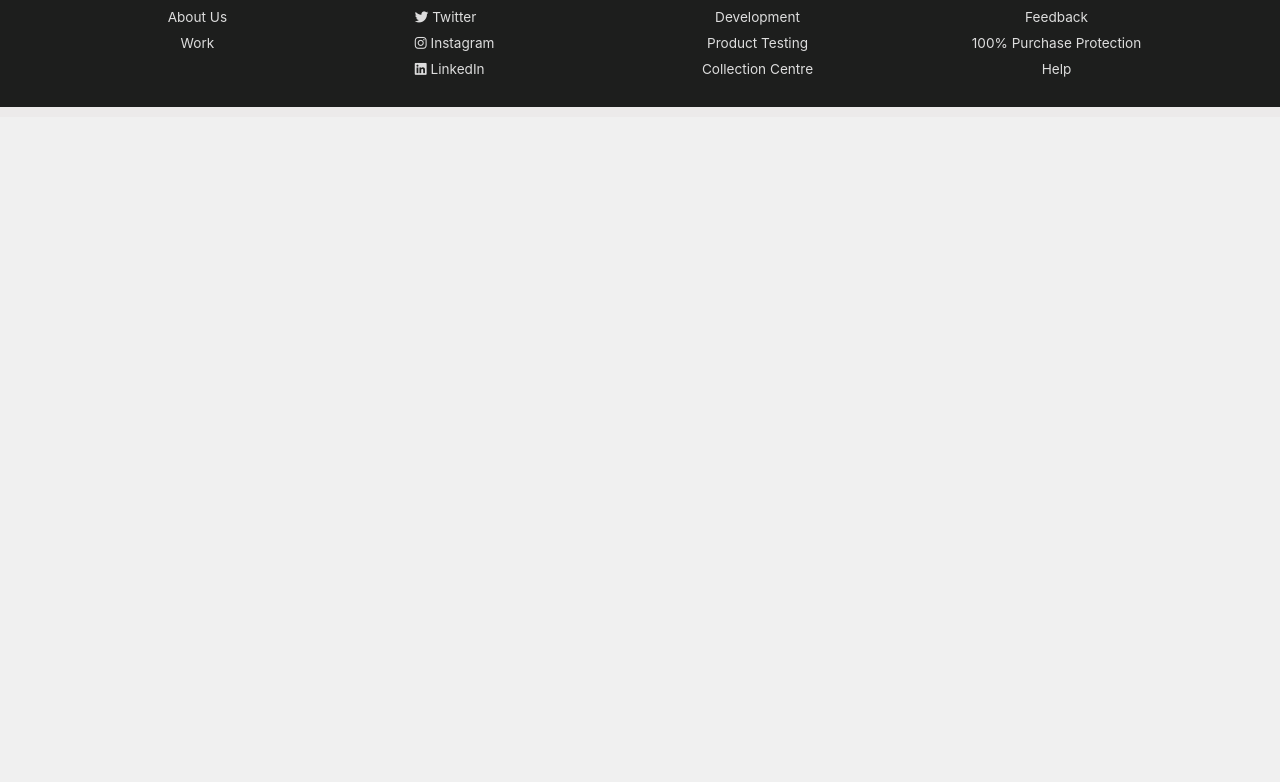
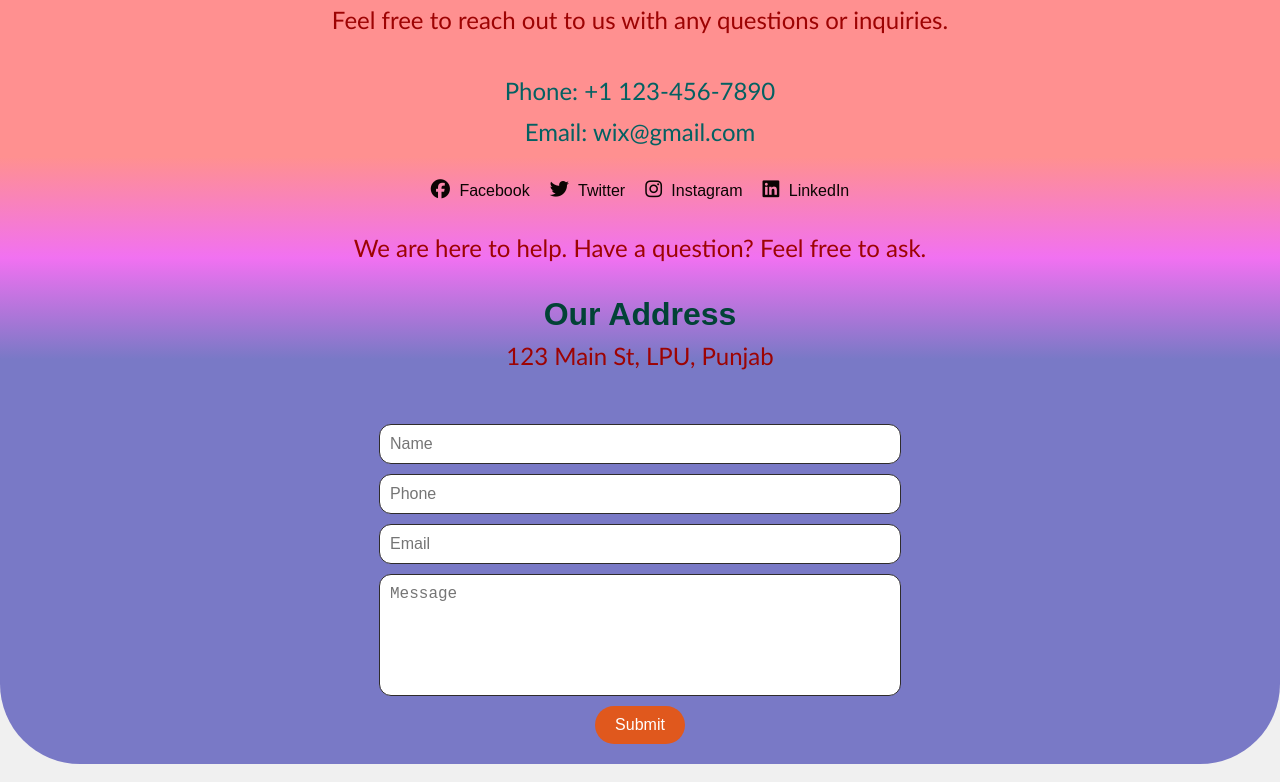
Before and after one commit to NITESH7KUMAR/Project-Wix, a React (Create React App) app: page /Contact in a window 1280 px wide. Shown: the part 318-1100 px from the top of the page. Before the commit the page ends 800 px from the top, so only its background shows below. Built offline with nearby package versions, Linux system fonts and the light colour scheme.

Commit message:
contect complete

```diff
--- a/src/Components/Contact/Contact.css
+++ b/src/Components/Contact/Contact.css
@@ -1,8 +1,154 @@
 /* CSS */
 
+.contact {
+    background: linear-gradient(to bottom, rgb(255, 144, 144) 40%, rgb(241, 113, 241) 50%, rgb(121, 121, 198) 60%);
+    border-radius:80px ;
+    color: white;
+  }
 
-.contact{
+.contact {
     text-align: center;
-    background-color: rgb(25, 187, 30);
+    padding: 20px;
+    font-family: Arial, sans-serif;
+    color: #9d0303;
+  }
+
+  .contact h1 {
+    font-size: 4.0rem;
+    margin-bottom: 20px;
+    margin-top: 0px;
+    color: #2d5e28;
+  }
+  .contact h3 {
+    font-size: 2.0rem;
+    margin-bottom: 0px;
+    margin-top: 30px;
+    color: #024336;
+  }
+  .contact h4 {
+    font-size: 3.0rem;
+    margin-bottom: 30px;
+    margin-top: 30px;
+    color: #b06306;
+  }
+  .contact p {
+    font-size: 1.5rem;
+    font-family:'Gill Sans', 'Gill Sans MT', Calibri, 'Trebuchet MS', sans-serif;
+    line-height: 1.5;
+    margin: 5px 0;
+  }
+.deatil{
+    color: #046162;
+    font-size: 1.5rem;
+    font-family:'Gill Sans', 'Gill Sans MT', Calibri, 'Trebuchet MS', sans-serif;
+    margin-top: 35px ;
 
 }
+
+  .social-media {
+    margin: 20px 0;
+  }
+
+  .social-media a {
+    display: inline-block;
+    margin: 10px;
+    color: #0b0503;
+    font-size: 1rem;
+    text-decoration: none;
+    transition: color 0.3s;
+  }
+
+  .social-media a i {
+    margin-right: 5px;
+    font-size: 1.2rem;
+  }
+
+  .social-media a:hover {
+    color: #0b2d45;
+  }
+
+  /* Contact Form */
+  .contact-form {
+    margin-top: 50px;
+  }
+
+  .contact-form form {
+    display: flex;
+    flex-direction: column;
+    align-items: center;
+    gap: 10px;
+  }
+
+  .contact-form input,
+  .contact-form textarea {
+    width: 80%;
+    max-width: 500px;
+    padding: 10px;
+    border: 1px solid #2f2c2c;
+    border-radius: 12px;
+    font-size: 1rem;
+  }
+
+  .contact-form textarea {
+    resize: none;
+    height: 100px;
+  }
+
+  .contact-form button {
+    padding: 10px 20px;
+    background-color: #e0581d;
+    color: white;
+    border: none;
+    border-radius: 50px;
+    font-size: 1rem;
+    cursor: pointer;
+    transition: background-color 0.3s;
+  }
+
+  .contact-form button:hover {
+    background-color: #356f38;
+  }
+
+  /* Address Section */
+  .contact h2 {
+    margin-top: 20px;
+    font-size: 1.8rem;
+    color: #070404;
+  }
+
+  /* Responsive Design */
+  @media screen and (max-width: 768px) {
+    .contact h1 {
+      font-size: 2rem;
+    }
+    .contact h2 {
+        font-size: 1.5rem;
+      }
+      .contact h4 {
+        font-size: 2rem;
+      }
+
+    .social-media a {
+      font-size: 0.9rem;
+    }
+
+    .contact-form input,
+    .contact-form textarea {
+      width: 90%;
+    }
+  }
+
+  @media screen and (max-width: 480px) {
+    .contact p {
+      font-size: 0.9rem;
+    }
+
+    .social-media a {
+      display: block;
+      margin: 5px 0;
+    }
+
+    .contact-form button {
+      width: 100%;
+    }
+  }
--- a/src/Components/Contact/Contact.js
+++ b/src/Components/Contact/Contact.js
@@ -1,11 +1,50 @@
 import React from 'react';
 import'./Contact.css';
 import Footer from '../Footer/Footer';
+import '@fortawesome/fontawesome-free/css/all.min.css';
 
 function Contact() {
   return (
   <>
-    <div className='contact'>Contact Page</div>
+    <div className='contact'>
+      <h1>Contact Us</h1>
+      <h4>We Build ,Create and Deliver </h4>
+      <p>We strive to provide excellent service and meet your expectations.</p>
+      <p>Feel free to reach out to us with any questions or inquiries.</p>
+
+      <div className='deatil'>
+      <p >Phone: +1 123-456-7890</p>
+      <p>Email: wix@gmail.com</p>
+      </div>
+      <div className='social-media'>
+      <a href="#facebook">
+                            <i className="fab fa-facebook"></i> Facebook
+                        </a>
+                        <a href="#twitter">
+                            <i className="fab fa-twitter "></i> Twitter
+                        </a>
+                        <a href="#instagram">
+                            <i className="fab fa-instagram"></i> Instagram
+                        </a>
+                        <a href="#linkedin">
+                            <i className="fab fa-linkedin"></i> LinkedIn
+                        </a>
+      </div>
+      <p>We are here to help. Have a question? Feel free to ask.</p>
+      <h3>Our Address</h3>
+      <p>123 Main St, LPU, Punjab</p>
+
+
+      <div className='contact-form'>
+        <form>
+        <input type='text' placeholder='Name' />
+        <input type='text' placeholder='Phone' />
+        <input type='email' placeholder='Email' />
+        <textarea placeholder='Message' />
+        <button>Submit</button>
+        </form>
+      </div>
+    </div>
     <Footer/>
     </>
   )
```
